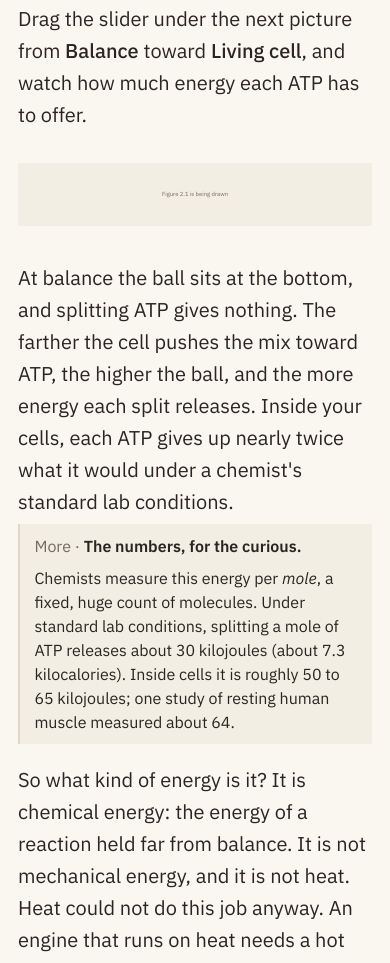
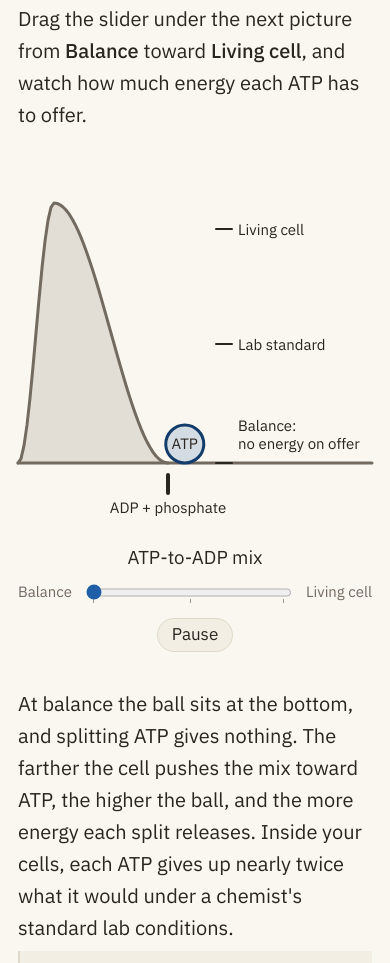
Before and after one commit to codeted323/how-atp-powers-you, a plain HTML site: page index.html in a window 390 px wide. Shown: the part 5904-6867 px from the top of the page. Drawn offline with Linux system fonts and the light colour scheme.

Commit message:
Add Figure 2.1 (atp-hill): the ball on the hill, driven by the mix
- A hill over a ground line (context), the ATP ball (subject), a bracket
  from the foot to the ball labeled "Energy each ATP can give"
- The slider's position is the logarithm of how far the mix is pushed
  past balance (RT ln 10 = 5.9 kJ/mol per tenfold at 37 °C): 0 at
  Balance, 30.5 at Lab standard, 60 at Living cell, marked on a ruler
- Marks on the slider for the three levels; spoken value names them
- 8 s wobble; a phone layout with the labels beside the bracket
- check.py: handle void tags (input) when tracking figures

Co-Authored-By: Claude Opus 5.5 <noreply@anthropic.com>
Claude-Session: https://claude.ai/code/session_01MWgbaq8nRC3Nh9gqBWoFQK

```diff
--- /dev/null
+++ b/figures/atp-hill.js
@@ -0,0 +1,183 @@
+// Figure 2.1 · atp-hill · 900 × 420 (phone: 354 × 380)
+// A smooth hill (context, ground wash) with a ball labeled ATP (subject).
+// The foot is "ADP + phosphate". A bracket from the foot to the ball shows
+// the energy each ATP can give. The slider sets the ATP-to-ADP mix: the
+// ball's height grows with the logarithm of how many times over the mix is
+// pushed past balance (zero at Balance, about 30 at Lab standard, about 60
+// at Living cell: nearly twice as high). The ball wobbles on an 8 s loop.
+//
+// The math: energy = RT ln(Q/K) per mole, about 5.9 kJ per tenfold push at
+// 37 °C. The slider runs 0 to 10.1 tenfold pushes: 0 kJ at Balance, 30.5 at
+// Lab standard (5.1 pushes), 60 at Living cell.
+import { Figure, ease } from "../assets/js/figure.js";
+import { el } from "../assets/js/marks.js";
+
+const WOBBLE = 8; // s
+const KJ_PER_DECADE = 5.94; // RT ln 10 at 37 °C, kJ/mol
+const DECADES = 10.1; // slider at 100
+const LAB = 30.5; // kJ/mol, standard conditions
+const CELL = 60;
+
+function layout(wide) {
+  if (wide) {
+    return { w: 900, h: 420, xb: 20, x0: 190, xf: 560, top: 50, foot: 330, r: 26, px: 4.3, bx: 640, lx: 662, anchor: "start", small: false };
+  }
+  return { w: 354, h: 370, xb: 0, x0: 36, xf: 150, top: 40, foot: 300, r: 19, px: 3.9, bx: 206, lx: 220, anchor: "start", small: true };
+}
+
+export function mount(fig) {
+  const P = fig.id;
+  const svg = fig.querySelector("svg.art");
+  const input = fig.querySelector(`#${P}-mix`);
+  let L;
+  let parts;
+  let figure;
+  let value = Number(input.value);
+
+  const energy = (v) => (v / 100) * DECADES * KJ_PER_DECADE;
+  const sliderAt = (kj) => (kj / KJ_PER_DECADE / DECADES) * 100;
+
+  // the hill's surface: up from the ground at xb to its top at x0, then a
+  // half cosine down to the foot at xf
+  const surf = (x) => {
+    if (x <= L.xb) return L.foot;
+    if (x <= L.x0) {
+      const th = (Math.PI * (x - L.xb)) / (L.x0 - L.xb);
+      return L.foot - (L.foot - L.top) * (1 - Math.cos(th)) / 2;
+    }
+    if (x >= L.xf) return L.foot;
+    const th = (Math.PI * (x - L.x0)) / (L.xf - L.x0);
+    return L.foot - (L.foot - L.top) * (1 + Math.cos(th)) / 2;
+  };
+  const xAtHeight = (y) => {
+    const f = (L.foot - y) / (L.foot - L.top);
+    const th = Math.acos(Math.min(1, Math.max(-1, 2 * f - 1)));
+    return L.x0 + ((L.xf - L.x0) * th) / Math.PI;
+  };
+
+  function build() {
+    const wide = fig.clientWidth >= 640;
+    if (L && L.wide === wide) return;
+    L = { ...layout(wide), wide };
+    svg.setAttribute("width", L.w);
+    svg.setAttribute("height", L.h);
+    svg.setAttribute("viewBox", `0 0 ${L.w} ${L.h}`);
+    for (const n of [...svg.children]) n.remove();
+    const ts = L.small ? "t-small" : "";
+
+    // the hill: a ground-wash face over the ground line, and its outline
+    let d = `M${L.xb} ${L.foot}`;
+    for (let x = L.xb; x <= L.xf; x += 3) d += ` L${x} ${surf(x).toFixed(1)}`;
+    d += ` L${L.xf} ${L.foot}`;
+    el("path", { d: `${d} Z`, class: "f-ground", id: `${P}-ground` }, svg);
+    el("path", { d, class: "l-muted w3" }, svg);
+    el("path", { d: `M${L.xb} ${L.foot}H${L.w - (L.small ? 0 : 20)}`, class: "l-muted w3" }, svg);
+
+    // the ruler: three marked levels on the bracket's line
+    const levels = [
+      ["balance", 0, L.small ? ["Balance:", "no energy on offer"] : ["Balance: no energy on offer"]],
+      ["lab", LAB, ["Lab standard"]],
+      ["cell", CELL, ["Living cell"]],
+    ];
+    for (const [key, kj, words] of levels) {
+      const y = L.foot - kj * L.px;
+      const g = el("g", { id: `${P}-level-${key}` }, svg);
+      el("path", { d: `M${L.bx - 8} ${y}H${L.bx + 8}`, class: "l-ink w2" }, g);
+      const t = el("text", { x: L.lx, y: y + 6, "text-anchor": L.anchor, class: ts }, g);
+      // the foot's level: its words sit above the ground line
+      if (key === "balance") t.setAttribute("y", L.small ? y - 32 : y - 12);
+      words.forEach((w, i) => {
+        const span = el("tspan", { x: L.lx, dy: i ? "1.2em" : 0 }, t);
+        span.textContent = w;
+      });
+    }
+
+    // the bracket (ink) and its guide from the ball
+    const guide = el("path", { id: `${P}-guide`, class: "l-ink w2 o50 dash" }, svg);
+    const bracket = el("path", { id: `${P}-bracket`, class: "l-ink w3" }, svg);
+    const bLabel = el("text", { id: `${P}-bracket-label`, class: ts, "text-anchor": "end" }, svg);
+    const bWords = L.small ? ["Energy each", "ATP can give"] : ["Energy each ATP can give"];
+    bWords.forEach((w, i) => {
+      el("tspan", { dy: i ? "1.2em" : 0, class: "bl" }, bLabel).textContent = w;
+    });
+
+    // the foot's label, under the ground line
+    const fl = el("g", { id: `${P}-foot` }, svg);
+    el("path", { d: `M${L.xf} ${L.foot + (L.small ? 30 : 36)}V${L.foot + 12}`, class: "l-ink w4" }, fl);
+    el("text", { x: L.xf, y: L.foot + (L.small ? 50 : 60), "text-anchor": "middle", class: ts }, fl).textContent = "ADP + phosphate";
+
+    // the ball: the subject
+    const ball = el("g", { id: `${P}-ball` }, svg);
+    el("circle", { cx: 0, cy: 0, r: L.r, class: "f-subject l-subject w3" }, ball);
+    el("text", { x: 0, y: L.small ? 5 : 6, "text-anchor": "middle", class: L.small ? "t-small" : "" }, ball).textContent = "ATP";
+
+    parts = { guide, bracket, bLabel, ball };
+    if (figure) figure.dirty = true;
+  }
+
+  let shown = value; // eased toward the slider so the ball rolls
+  function draw(t, f) {
+    const target = value;
+    shown = target; // the slider drives it directly; the reader is the motion
+    const kj = energy(shown);
+    const lift = kj * L.px; // px above the foot
+    const wob = Math.sin((2 * Math.PI * t) / WOBBLE) * (lift > 4 ? 3 : 1.5);
+    // the ball's contact point on the slope, a little rocked by the wobble
+    let cy = L.foot - lift;
+    let cx = lift > 0.5 ? xAtHeight(cy) : L.xf + 18;
+    cx += wob;
+    cy = surf(cx);
+    // its center sits r along the surface normal
+    const dydx = (surf(cx + 1) - surf(cx - 1)) / 2;
+    const nlen = Math.hypot(dydx, 1);
+    const bx = cx + (dydx / nlen) * L.r;
+    const by = cy - L.r / nlen;
+    parts.ball.setAttribute("transform", `translate(${bx.toFixed(2)} ${by.toFixed(2)})`);
+
+    // the bracket: from the foot level up to the ball's contact level
+    const yTop = cy;
+    const on = L.foot - yTop > 14;
+    const X = L.bx;
+    parts.bracket.style.display = on ? "" : "none";
+    parts.guide.style.display = on ? "" : "none";
+    parts.bLabel.style.display = on && L.foot - yTop > (L.small ? 70 : 40) ? "" : "none";
+    if (on) {
+      parts.bracket.setAttribute("d", `M${X - 10} ${L.foot}H${X}V${yTop.toFixed(1)}H${X - 10}`);
+      parts.guide.setAttribute("d", `M${(bx + L.r + 8).toFixed(1)} ${yTop.toFixed(1)}H${X - 16}`);
+      const midY = (L.foot + yTop) / 2;
+      parts.bLabel.setAttribute("x", X - 18);
+      for (const sp of parts.bLabel.querySelectorAll("tspan")) sp.setAttribute("x", X - 18);
+      parts.bLabel.setAttribute("y", (midY + (L.small ? -4 : 6)).toFixed(1));
+    }
+    void f;
+  }
+
+  function describe() {
+    const kj = energy(value);
+    if (value <= 1) return "Balance: no energy on offer";
+    const near = (a) => Math.abs(kj - a) < 2.5;
+    if (near(LAB)) return "Lab standard";
+    if (value >= 99) return "Living cell";
+    return kj < LAB ? "Between Balance and Lab standard" : "Between Lab standard and Living cell";
+  }
+
+  build();
+  figure = new Figure(fig, { draw });
+  new ResizeObserver(() => build()).observe(fig);
+  input.setAttribute("list", `${P}-marks`);
+  // snap gently to the three marks so a reader can land on them
+  const dl = document.createElement("datalist");
+  dl.id = `${P}-marks`;
+  for (const v of [0, Math.round(sliderAt(LAB)), 100]) {
+    const o = document.createElement("option");
+    o.value = v;
+    dl.appendChild(o);
+  }
+  fig.appendChild(dl);
+  input.addEventListener("input", () => {
+    value = Number(input.value);
+    input.setAttribute("aria-valuetext", describe());
+    figure.dirty = true;
+  });
+  void ease;
+}
--- a/index.html
+++ b/index.html
@@ -103,9 +103,12 @@
 
   <p>Drag the slider under the next picture from <b>Balance</b> toward <b>Living cell</b>, and watch how much energy each ATP has to offer.</p>
 
-  <figure class="fig fig-pending" id="atp-hill" data-figure="2.1">
-  <div class="fig-art"><svg class="art" width="900" height="160" viewBox="0 0 900 160" role="img" aria-labelledby="atp-hill-alt"><text x="450" y="84" text-anchor="middle" class="t-small t-muted">Figure 2.1 is being drawn</text></svg></div>
+  <figure class="fig" id="atp-hill" data-figure="2.1">
+  <div class="fig-art"><svg class="art" width="900" height="420" viewBox="0 0 900 420" role="img" aria-labelledby="atp-hill-alt"></svg></div>
   <p class="sr-only" id="atp-hill-alt">A hill with a ball labeled ATP. A bracket from the bottom of the hill to the ball shows the energy on offer. At Balance the ball is at the bottom; at Lab standard it is partway up; at Living cell it is nearly twice as high.</p>
+  <p class="sr-only" id="atp-hill-status" aria-live="polite"></p>
+  <noscript><p class="fig-caption">This figure needs JavaScript. It shows: A hill with a ball labeled ATP. A bracket from the bottom of the hill to the ball shows the energy on offer. At Balance the ball is at the bottom; at Lab standard it is partway up; at Living cell it is nearly twice as high.</p></noscript>
+  <div class="fig-controls"><div class="slider"><label class="slider-label" for="atp-hill-mix">ATP-to-ADP mix</label><div class="slider-row"><span aria-hidden="true">Balance</span><input type="range" id="atp-hill-mix" min="0" max="100" step="1" value="0" aria-valuetext="Balance: no energy on offer"><span aria-hidden="true">Living cell</span></div></div><button type="button" class="btn btn-swap" data-pause aria-pressed="false" aria-label="Pause this figure"><span>Play</span><span>Pause</span></button></div>
 </figure>
 
   <div class="with-aside">
@@ -497,6 +500,8 @@
 import { initPage, lazy } from "./assets/js/figure.js";
 import { mount as atpMolecule } from "./figures/atp-molecule.js";
 atpMolecule(document.getElementById("atp-molecule"));
+import { mount as atpHill } from "./figures/atp-hill.js";
+atpHill(document.getElementById("atp-hill"));
 
 initPage();
 </script>
```
Also changed, not shown: 1 other file.
